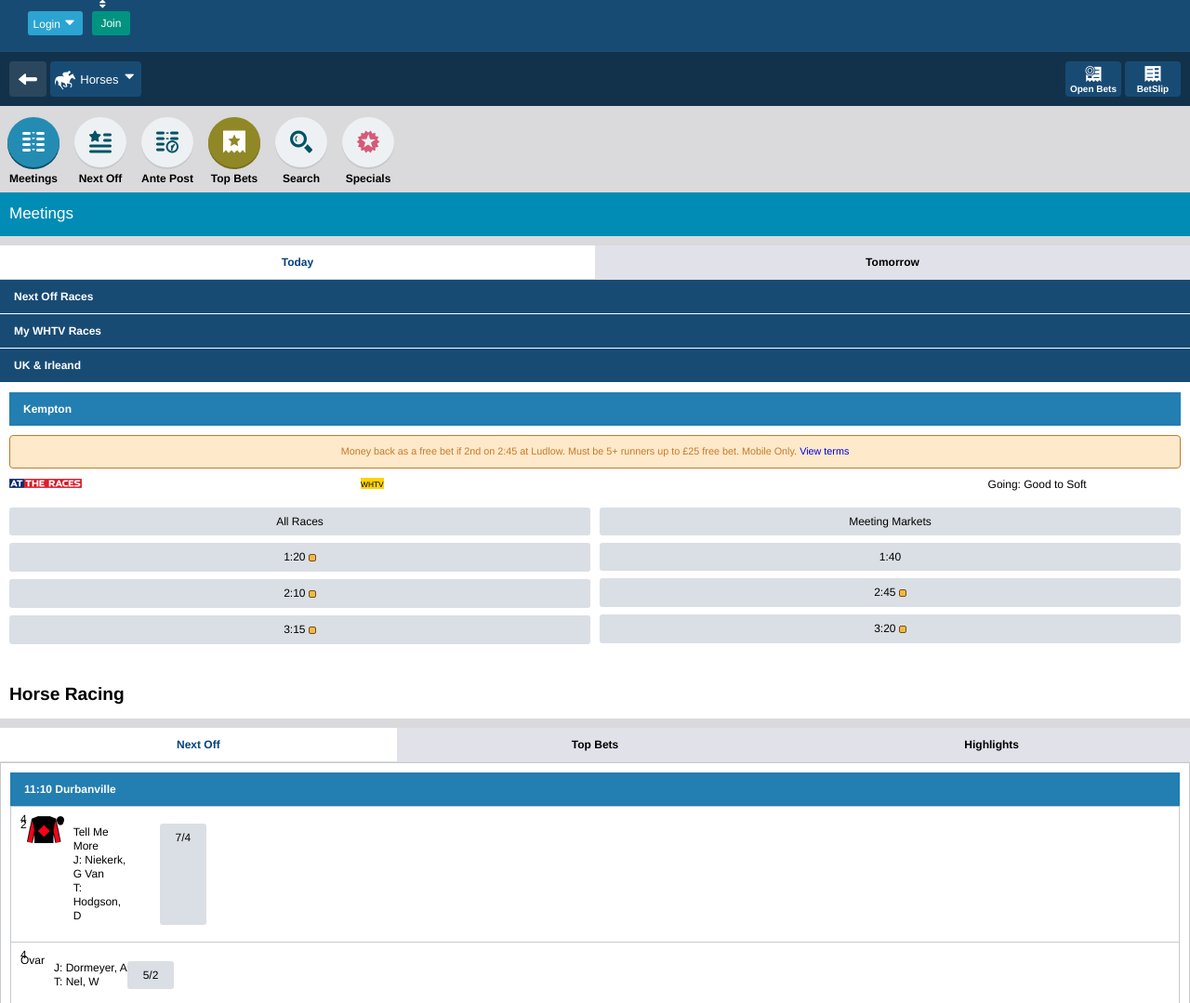
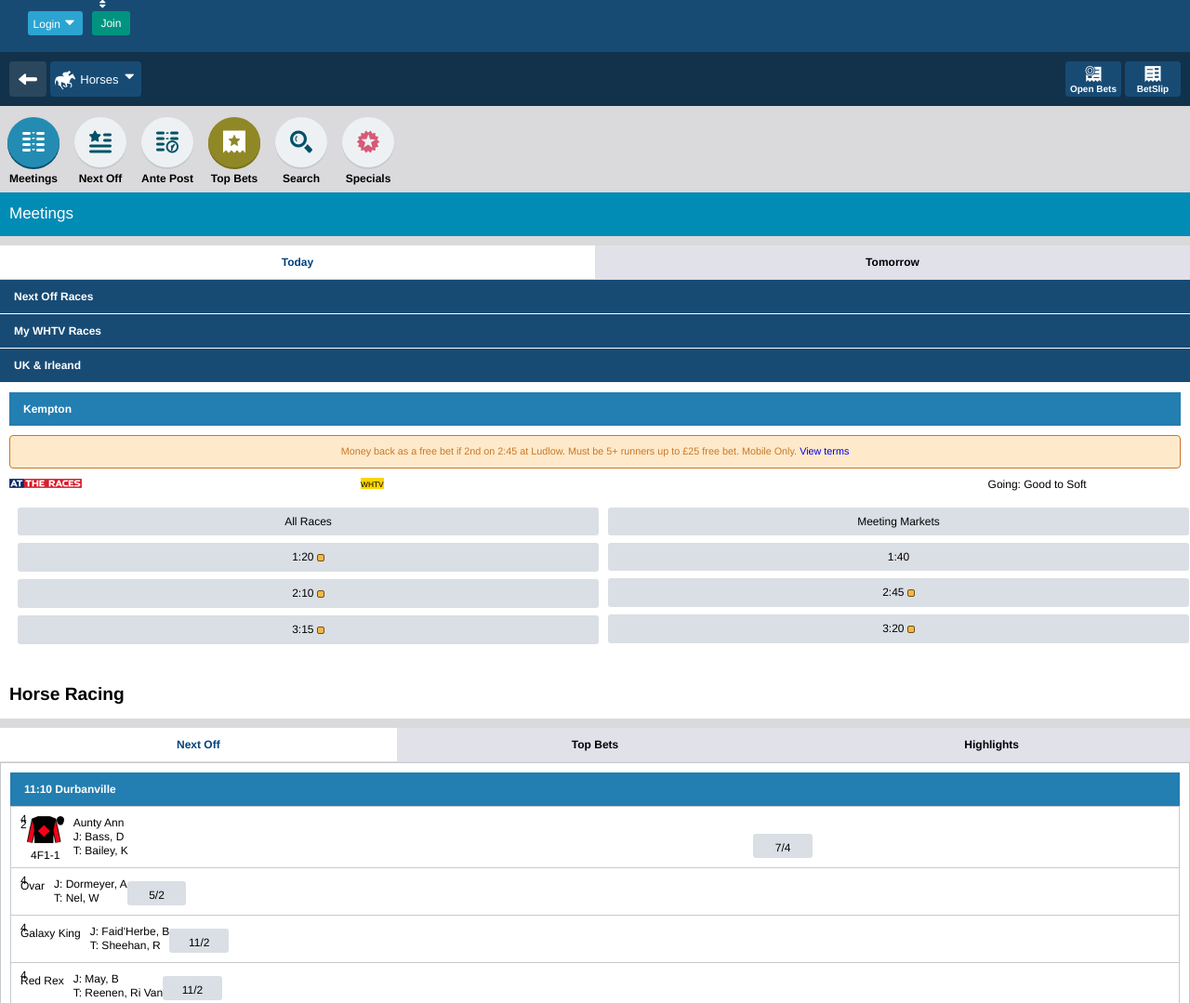
Before and after one commit to samuraiIsi/wh-horse-racing, a website: page index.html in a window 1280 px wide. Shown: the top 1079 px of the page at 93% size. Drawn offline with nearby package versions, Linux system fonts and the light colour scheme; files that its build step writes are made by us from their sources; files whose address does not match are found by name.

Commit message:
Events Rows

```diff
--- a/index.html
+++ b/index.html
@@ -275,12 +275,13 @@
 							</div>
 							<div class="tshirt">
 								<img src="img/icon-tshirt-blackTs.gif">
+								<span>4F1-1</span>
 							</div>
 							<div class="betProfile">
 								<ul>
-									<li>Tell Me More</li>
-									<li>J: Niekerk, G Van</li>
-									<li>T: Hodgson, D</li>
+									<li>Aunty Ann</li>
+									<li>J: Bass, D</li>
+									<li>T: Bailey, K</li>
 								</ul>
 							</div>
 							<div class="btn-racesMeet btn-bet"><a href="#">7/4</a></div>
--- a/scss/_buttons.scss
+++ b/scss/_buttons.scss
@@ -35,9 +35,15 @@
     width: 100%;
     margin: 8px 0;
     position: relative;
-    &.btn-bet {
-        width: 50px;
-    }
+    -webkit-box-flex: 0 0 5.3em;
+    -moz-box-flex: 0 0 5.3em;
+    -webkit-flex: 0 0 5.3em;
+    -ms-flex: 0 0 5.3em;
+    flex: 0 0 5.3em;
+    /* -webkit-align-self: flex-end; */
+    -ms-flex-item-align: end;
+    align-self: flex-end;
+    margin-left: .75em;
 }
 .btn-square {
     background-color: #184b74;
@@ -81,3 +87,8 @@
     }
 
 }
+.btn-bet {
+    margin: 0;
+    max-height: 26px;
+    width: 50px;
+}
--- a/scss/_meetings.scss
+++ b/scss/_meetings.scss
@@ -82,14 +82,30 @@
 					}
 					.tshirt {
 						position: relative;
+						@include flexSetColumn;
+						// webkit-box-pack: justify;
+					 //    -moz-box-pack: justify;
+					    -webkit-justify-content: space-between;
+					    //-ms-flex-pack: justify;
+					    justify-content: space-between;
+					    -webkit-box-align: center;
+					    -moz-box-align: center;
+					    -webkit-align-items: center;
+					    -ms-flex-align: center;
+					    align-items: center;
+					    // -webkit-box-flex: 0 0 3.33333em;
+					    // -moz-box-flex: 0 0 3.33333em;
+					    // -webkit-flex: 0 0 3.33333em;
+					    // -ms-flex: 0 0 3.33333em;
+					    // flex: 0 0 -6.66667em;
+   					 	/* cursor: pointer; */
 					}
 					.betProfile {
 						@include flexSetOrig;
-						padding: 10px 0;
-						//width: 100%;
+						//padding: 10px 0;
+						width: 60%;
 
 						ul {
-							width: 65%;
 							line-height: $minDistance + 5;
 							list-style-type: none;
 							margin: 0;
```
